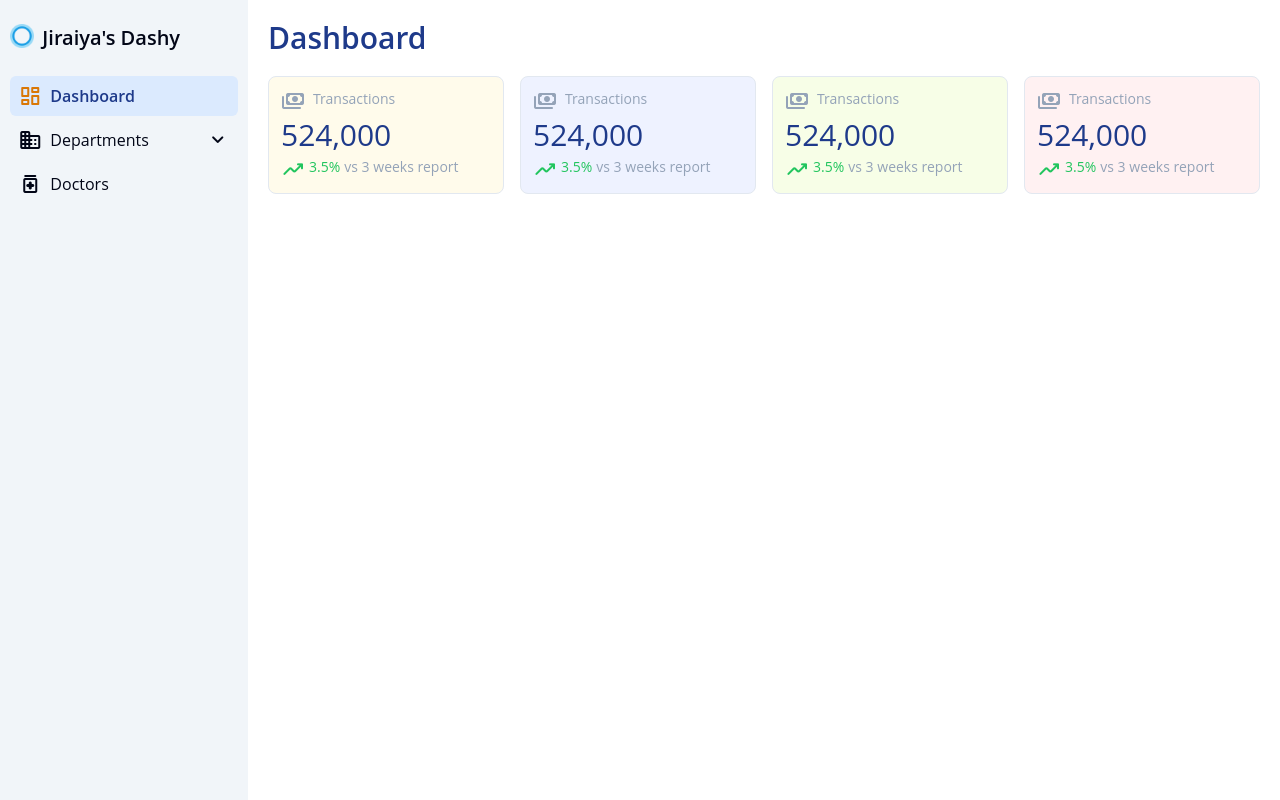
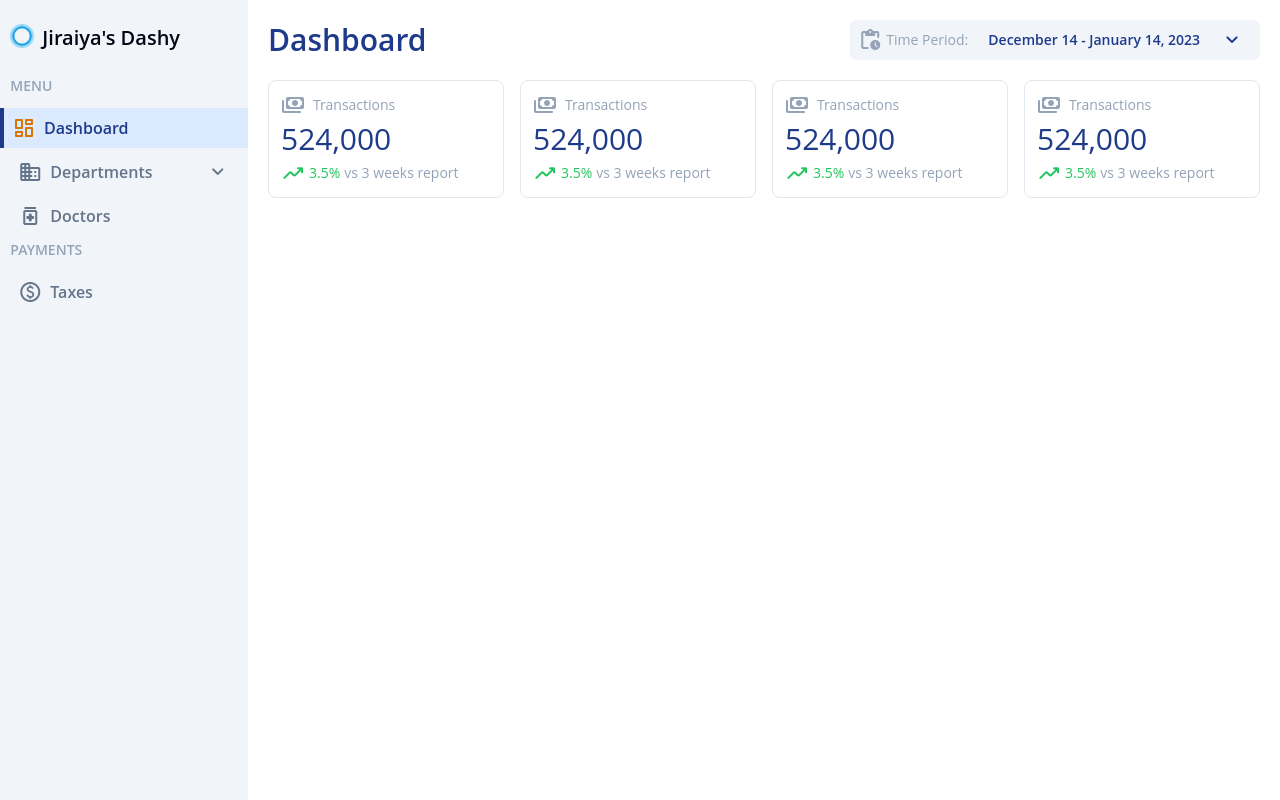
Before and after one commit to Reu-Amissah/Dashboard-react-tailwind, a React (Create React App) app: page / in a window 1280 px wide. Built offline with nearby package versions, Linux system fonts and the light colour scheme.

Commit message:
refine aesthetics

```diff
--- a/src/screens/Dashboard.js
+++ b/src/screens/Dashboard.js
@@ -1,30 +1,9 @@
 import React, { useState } from "react";
 import logo from "../assets/226411.png";
-// import { Line } from "react-chartjs-2";
 
 const Dashboard = () => {
   const [isOpen, setIsOpen] = useState(true);
   const [isDropdownOpen, setIsDropdownOpen] = useState(false);
-
-  //   const data = {
-  //     labels: ["January", "February", "March", "April", "May", "June"],
-  //     datasets: [
-  //       {
-  //         label: "Data",
-  //         data: [12, 19, 3, 5, 2, 3],
-  //         fill: false,
-  //         borderColor: "rgba(75,192,192,1)",
-  //       },
-  //     ],
-  //   };
-
-  //   const options = {
-  //     scales: {
-  //       y: {
-  //         beginAtZero: true,
-  //       },
-  //     },
-  //   };
 
   function closeSidebar() {
     setIsOpen(!isOpen);
@@ -58,15 +37,23 @@ const Dashboard = () => {
         </div>
         {/* sidebar logo end */}
 
+        <div
+          className={`w-11/12 mx-auto text-sm text-slate-400 font-semibold pb-2 ${
+            !isOpen && "flex justify-center"
+          }`}
+        >
+          MENU
+        </div>
         {/* sidebar menu items */}
         <div
-          className={`item w-11/12 mx-auto bg-blue-100 p-2 rounded-md flex cursor-pointer ${
-            !isOpen && "bg-blue-900 rounded-full text-amber-600"
+          className={`item  bg-blue-100 p-2 border-l-4 border-blue-900 flex cursor-pointer ${
+            !isOpen &&
+            "border-l-2 border-blue-900 rounded-none bg-inherit items-center justify-center"
           }`}
         >
           <span
-            className={`material-symbols-rounded mr-2 text-amber-600 ${
-              !isOpen && "w-6 h-6 mr-0"
+            className={`material-symbols-rounded mr-2 text-amber-600 ext-md ${
+              !isOpen && "mr-0"
             }`}
           >
             dashboard
@@ -80,13 +67,13 @@ const Dashboard = () => {
           </p>
         </div>
         <div
-          className={`item w-11/12 mx-auto text-slate-950 p-2 rounded-lg flex cursor-pointer hover:text-amber-600 ${
+          className={`item w-11/12 mx-auto text-slate-500 font-semibold p-2 rounded-lg flex cursor-pointer hover:text-amber-600 ${
             !isOpen && "rounded-full w-fit"
           }`}
         >
           <span
-            className={`material-symbols-rounded mr-2 ${
-              !isOpen && "w-6 h-6 mr-0"
+            className={`material-symbols-rounded mr-2 text-md ${
+              !isOpen && "mr-0"
             }`}
           >
             domain
@@ -130,18 +117,40 @@ const Dashboard = () => {
           </div>
         )}
         <div
-          className={`item w-11/12 mx-auto text-slate-950 p-2 rounded-lg flex cursor-pointer hover:text-amber-600 transition delay-75 ease-in-out ${
+          className={`item w-11/12 mx-auto text-slate-500 font-semibold p-2 rounded-lg flex cursor-pointer hover:text-amber-600 transition delay-75 ease-in-out ${
             !isOpen && "rounded-full w-fit"
           }`}
         >
           <span
-            className={`material-symbols-rounded mr-2 ${
-              !isOpen && "w-6 h-6 mr-0"
+            className={`material-symbols-rounded mr-2 text-md ${
+              !isOpen && "mr-0"
             }`}
           >
             medication
           </span>
           <p className={`${!isOpen && "hidden"}`}>Doctors</p>
+        </div>
+
+        <div
+          className={`w-11/12 mx-auto text-sm text-slate-400 font-semibold pb-2 ${
+            !isOpen && "flex justify-center"
+          }`}
+        >
+          PAYMENTS
+        </div>
+        <div
+          className={`item w-11/12 mx-auto text-slate-500 font-semibold p-2 rounded-lg flex cursor-pointer hover:text-amber-600 transition delay-75 ease-in-out ${
+            !isOpen && "rounded-full w-fit"
+          }`}
+        >
+          <span
+            className={`material-symbols-rounded mr-2 text-md ${
+              !isOpen && "mr-0"
+            }`}
+          >
+            paid
+          </span>
+          <p className={`${!isOpen && "hidden"}`}>Taxes</p>
         </div>
         {/* sidebar items end */}
       </div>
@@ -153,22 +162,39 @@ const Dashboard = () => {
         } transition-all ease-in-out duration-300`}
       >
         <div
-          className={`sticky top-0 font-header text-3xl text-blue-900 font-semibold ${
+          className={`sticky top-0 flex justify-between items-center font-header${
             !isOpen && "w-full"
           } mb-5`}
         >
-          Dashboard
+          <div className=" text-3xl text-blue-900 font-semibold ">
+            Dashboard
+          </div>
+
+          <div className="flex justify items-center text-sm bg-slate-100 p-2 rounded-md">
+            <span className="material-symbols-rounded text-md text-slate-400 mr-1">
+              pending_actions
+            </span>
+            <p className="text-slate-400 mr-5">Time Period:</p>{" "}
+            <p className="text-blue-900 font-semibold mr-5">
+              December 14 - January 14, 2023
+            </p>
+            <span
+              className={`material-symbols-rounded mr-2 text-blue-900 ext-md`}
+            >
+              expand_more
+            </span>
+          </div>
         </div>
 
         {/* statistics value components  */}
         <div className="w-full flex justify-between space-x-4">
-          <div className="w-1/4 border border-slate-200 p-3 rounded-lg bg-amber-50 space-y-1">
-            <div className="flex align-middle text-sm text-slate-400">
-              <span class="material-symbols-rounded pr-2">payments</span>
+          <div className="w-1/4 border border-slate-200 p-3 rounded-lg space-y-1">
+            <div className="flex items-center  text-sm text-slate-400">
+              <span className="material-symbols-rounded pr-2">payments</span>
               <p>Transactions</p>
             </div>
             <div className="text-blue-900 text-3xl">524,000</div>
-            <div className="flex align-middle text-sm text-slate-400">
+            <div className="flex items-center  text-sm text-slate-400">
               <span className="material-symbols-rounded pr-1 text-green-500">
                 trending_up
               </span>
@@ -178,13 +204,13 @@ const Dashboard = () => {
           </div>
 
           {/* item 2 */}
-          <div className="w-1/4 border border-slate-200 p-3 rounded-lg bg-indigo-50 space-y-1">
-            <div className="flex align-middle text-sm text-slate-400">
-              <span class="material-symbols-rounded pr-2">payments</span>
+          <div className="w-1/4 border border-slate-200 p-3 rounded-lg space-y-1">
+            <div className="flex items-center  text-sm text-slate-400">
+              <span className="material-symbols-rounded pr-2">payments</span>
               <p>Transactions</p>
             </div>
             <div className="text-blue-900 text-3xl">524,000</div>
-            <div className="flex align-middle text-sm text-slate-400">
+            <div className="flex items-center  text-sm text-slate-400">
               <span className="material-symbols-rounded pr-1 text-green-500">
                 trending_up
               </span>
@@ -194,13 +220,13 @@ const Dashboard = () => {
           </div>
 
           {/* item 3 */}
-          <div className="w-1/4 border border-slate-200 p-3 rounded-lg bg-lime-50 space-y-1">
-            <div className="flex align-middle text-sm text-slate-400">
-              <span class="material-symbols-rounded pr-2">payments</span>
+          <div className="w-1/4 border border-slate-200 p-3 rounded-lg space-y-1">
+            <div className="flex items-center text-sm text-slate-400">
+              <span className="material-symbols-rounded pr-2">payments</span>
               <p>Transactions</p>
             </div>
             <div className="text-blue-900 text-3xl">524,000</div>
-            <div className="flex align-middle text-sm text-slate-400">
+            <div className="flex items-center  text-sm text-slate-400">
               <span className="material-symbols-rounded pr-1 text-green-500">
                 trending_up
               </span>
@@ -210,13 +236,13 @@ const Dashboard = () => {
           </div>
 
           {/* item 4 */}
-          <div className="w-1/4 border border-slate-200 p-3 rounded-lg bg-rose-50 space-y-1">
-            <div className="flex align-middle text-sm text-slate-400">
-              <span class="material-symbols-rounded pr-2">payments</span>
+          <div className="w-1/4 border border-slate-200 p-3 rounded-lg space-y-1">
+            <div className="flex items-center  text-sm text-slate-400">
+              <span className="material-symbols-rounded pr-2">payments</span>
               <p>Transactions</p>
             </div>
             <div className="text-blue-900 text-3xl">524,000</div>
-            <div className="flex align-middle text-sm text-slate-400">
+            <div className="flex items-center  text-sm text-slate-400">
               <span className="material-symbols-rounded pr-1 text-green-500">
                 trending_up
               </span>
```
